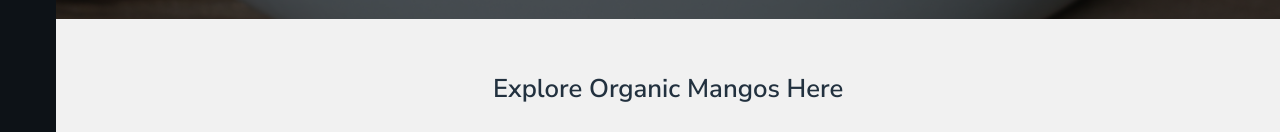
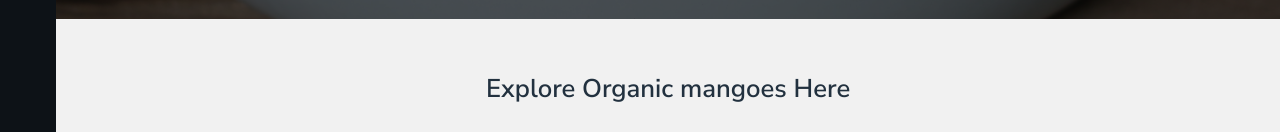
Before and after one commit to Mangohouse09/Devgad, a plain HTML site: page index.html in a window 1280 px wide. Shown: the part 581-713 px from the top of the page. Drawn offline with Linux system fonts and the light colour scheme; grey boxes are pictures that could not be loaded.

```diff
--- a/index.html
+++ b/index.html
@@ -42,7 +42,7 @@
 							<!-- Photo Galleries -->
 								<div class="gallery">
 									<header class="special">
-										<h2>Explore Organic Mangos Here</h2>
+										<h2>Explore Organic mangoes  Here</h2>
 									</header>
 									<div class="content">
 										<div class="media">
```
